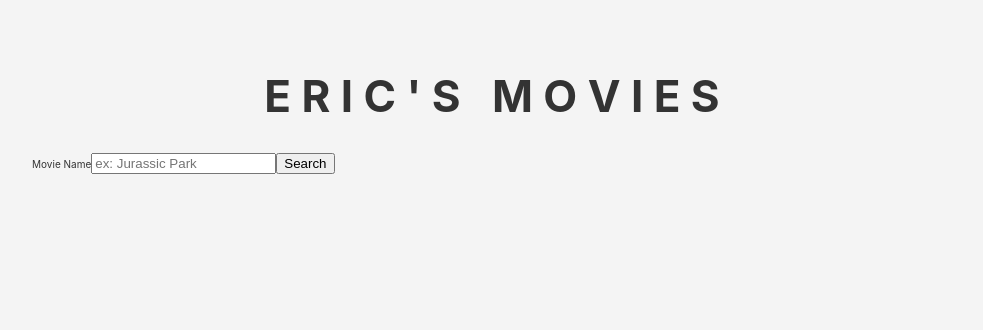
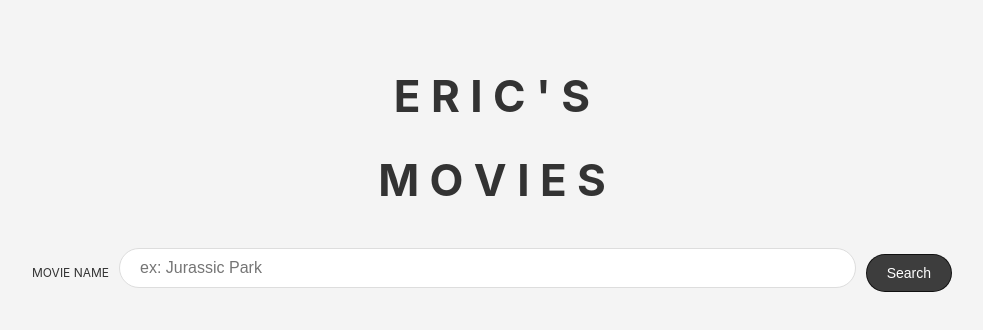
Before and after one commit to ericjames3681/action-react, a React (Create React App) app: page / in a window 1280 px wide. Shown: the top 330 px of the page, without its empty margins (148-1131 px from the left). Built offline with nearby package versions, Linux system fonts and the light colour scheme.

Commit message:
search bar...

```diff
--- a/src/App.css
+++ b/src/App.css
@@ -30,3 +30,40 @@ small {
   font-size: 4.4rem;
   text-align: center;
 }
+.form {
+  display: grid;
+}
+.label {
+  font-size: 1.2rem;
+  margin-bottom: 0.2rem;
+  text-transform: uppercase;
+}
+.input {
+  font-size: 1.6rem;
+  padding: 0.5rem 2rem;
+  line-height: 2.8rem;
+  border-radius: 20px;
+  border: 1px solid #ddd;
+  margin-bottom: 1rem;
+}
+.button {
+  background-color: rgba(0, 0, 0, 0.75);
+  color: white;
+  padding: 1rem 2rem;
+  border: 1px solid rgba(0, 0, 0, 0.75);
+  border-radius: 20px;
+  font-size: 1.4rem;
+  cursor: pointer;
+  transition: background-color 250ms;
+}
+.button:hover {
+  background-color: rgba(0, 0, 0, 0.85);
+}
+
+@media (min-width: 786px) {
+  .form {
+    grid-template-columns: auto 1fr auto;
+    grid-gap: 1rem;
+    align-items: center;
+  }
+}
--- a/src/App.js
+++ b/src/App.js
@@ -6,7 +6,9 @@ class App extends Component {
   render() {
     return (
       <div className="container">
-        <h1 className="title">E R I C ' S &nbsp; M O V I E S</h1>
+        <h1 className="title">E R I C ' S</h1>
+        <h1 className="title">M O V I E S</h1>
+        <br />
         <SearchMovies />
       </div>
     );
```
